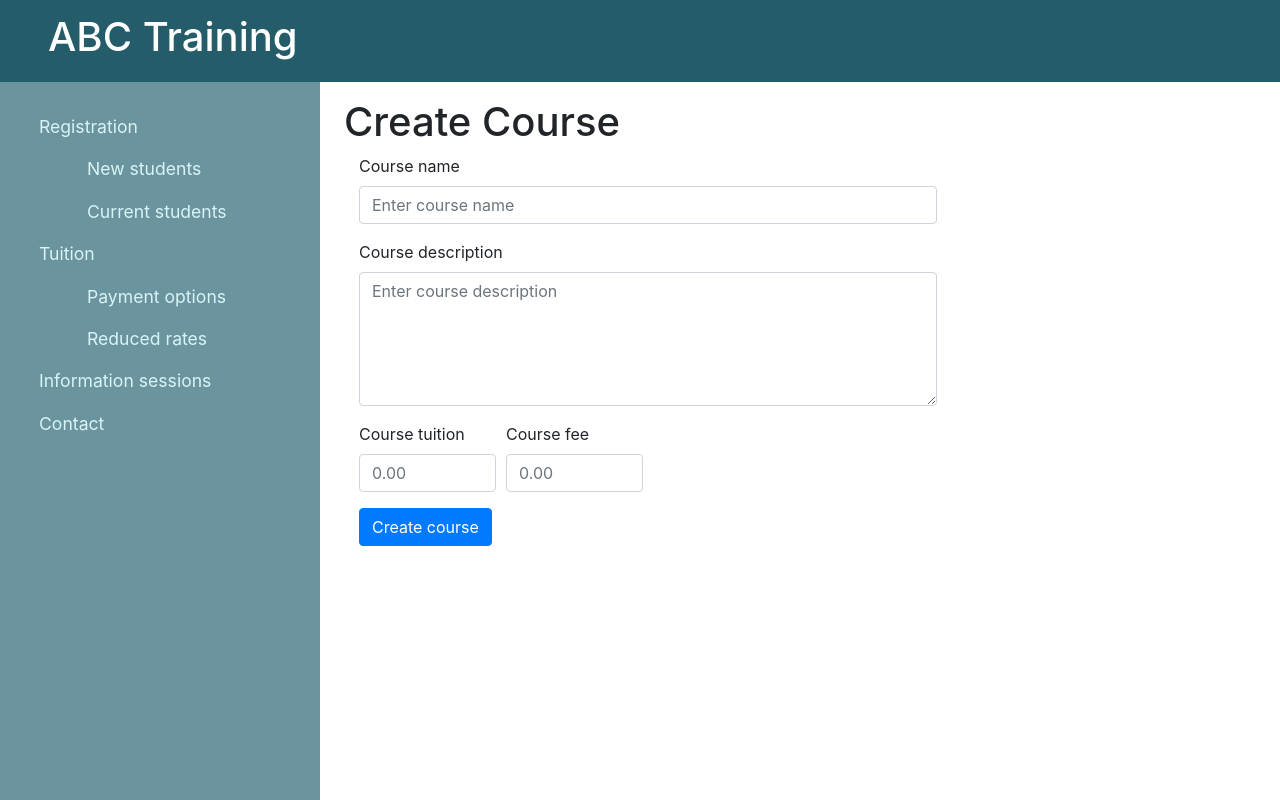
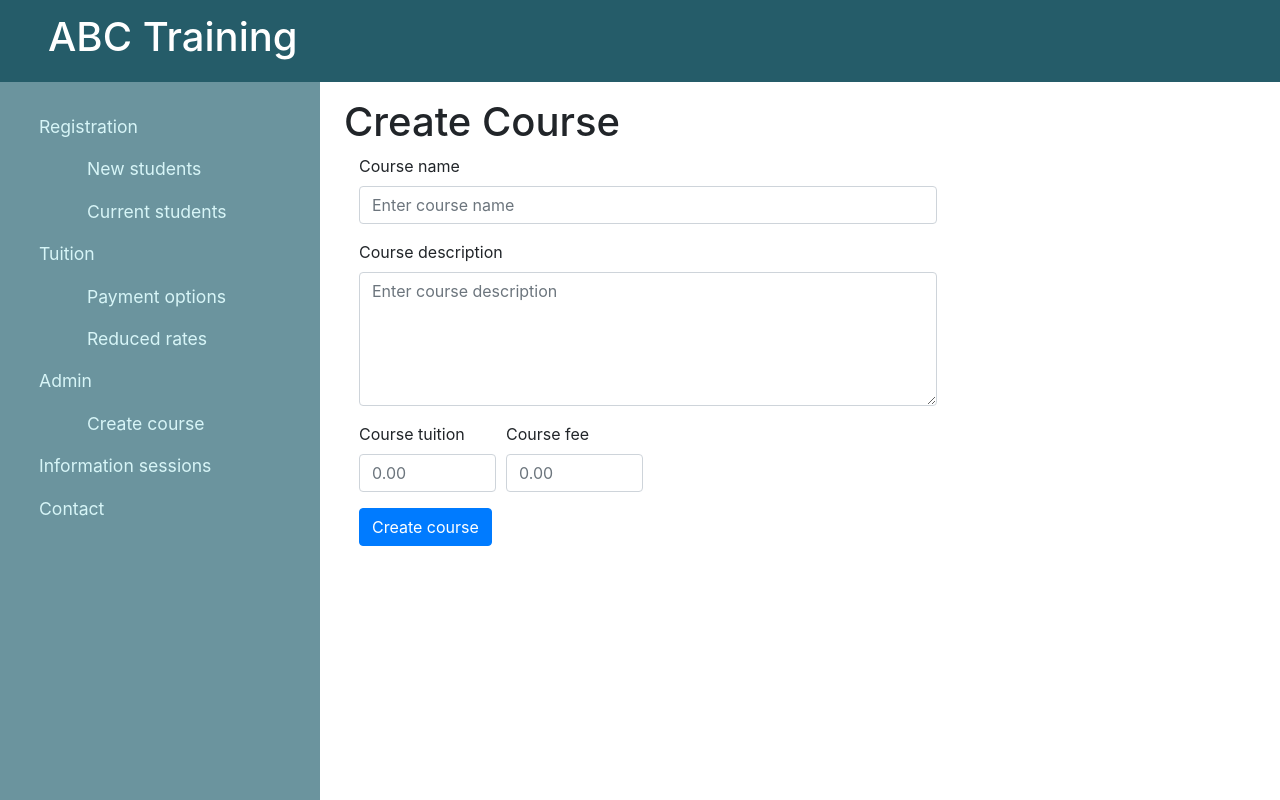
Before and after one commit to AFMS-Rowan-Software-Projects/Microservice-Project-Spring2020, a Next.js app in the folder ui/: page /admin/create in a window 1280 px wide. Built offline with nearby package versions, Linux system fonts and the light colour scheme.

Commit message:
added admin page to sidebar

```diff
--- a/ui/components/Page.js
+++ b/ui/components/Page.js
@@ -30,6 +30,10 @@ export default class Page extends React.Component {
 											<NavLink active={false}>Payment options</NavLink>
 											<NavLink active={false}>Reduced rates</NavLink>
 										</div>
+										<NavLink active={false} href={"/admin"}>Admin</NavLink>
+										<div className={"ml-5"}>
+											<NavLink active={false} href={"/admin/create"}>Create course</NavLink>
+										</div>
 										<NavLink active={false}>Information sessions</NavLink>
 										<NavLink active={false}>Contact</NavLink>
 									</Nav>
--- a/ui/components/Sidebar.js
+++ b/ui/components/Sidebar.js
@@ -21,6 +21,11 @@ export default class Sidebar extends React.Component {
 									<NavLink active={false}>Payment options</NavLink>
 									<NavLink active={false}>Reduced rates</NavLink>
 								</div>
+								<NavLink active={false} href={"/admin"}>Admin</NavLink>
+								<div className={"ml-5"}>
+									<NavLink active={false} href={"/admin/create"}>Create course</NavLink>
+									<NavLink active={false}>Reduced rates</NavLink>
+								</div>
 								<NavLink active={false}>Information sessions</NavLink>
 								<NavLink active={false}>Contact</NavLink>
 							</Nav>
```
